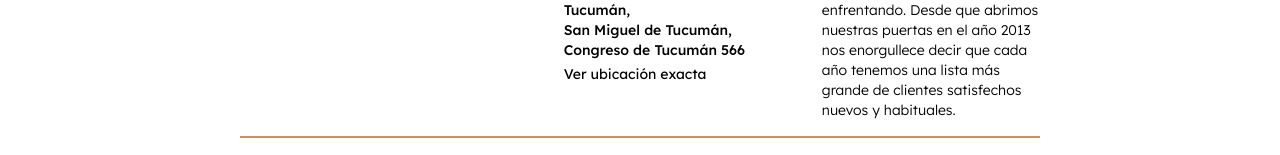
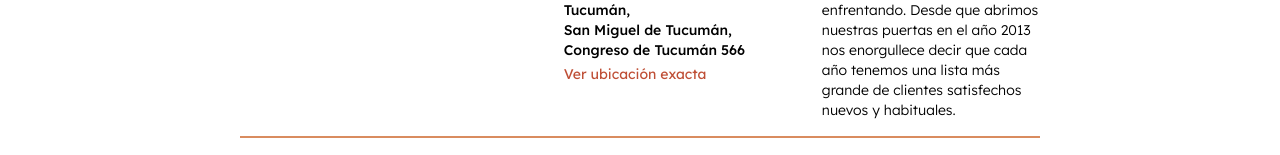
Before and after one commit to cajimenez96/sanchez-martinez, a React (Vite) app: page / in a window 1280 px wide. Shown: the part 2546-2701 px from the top of the page. Built offline with nearby package versions, Linux system fonts and the light colour scheme; no server answers.

Commit message:
Update styles

```diff
--- a/src/components/Footer/index.tsx
+++ b/src/components/Footer/index.tsx
@@ -88,7 +88,7 @@ const Footer = () => {
               </Contact>
 
               <Contact>
-                <a href="#">{footer.contacto.ubicacion}</a>
+                <a href="#" className="text-naranja">{footer.contacto.ubicacion}</a>
               </Contact>
 
           </div>
@@ -110,7 +110,7 @@ const Footer = () => {
         <div className="order-2 md:order-1">
           <img src={images.logo} width={50} alt="Sanchez martinez" />
         </div>
-        <p className="font-medium text-center order-1">
+        <p className="w-[98%] font-medium text-center order-1">
           {footer.footer.texto}
         </p>
       </Section>
--- a/src/helpers/constants.ts
+++ b/src/helpers/constants.ts
@@ -17,8 +17,8 @@ export const sectionTitles: SectionTitles = {
 }
 
 const service: LinkType[] = [
-  {id: 0, name: "Acciones de consumo", path: Navigation.service},
-  {id: 1, name: "Penal", path: Navigation.service}
+  {id: 1, name: "Penal", path: Navigation.service},
+  {id: 0, name: "Acciones de consumo", path: Navigation.service}
 ]
 
 //NAVBAR
@@ -32,7 +32,7 @@ export const navbar: NavbarItem[] = [
   {
     id: 1,
     name: 'Nosotros',
-    path: '/nosotros',
+    path: Navigation.about,
     dropdown: false
   },
   {
```
